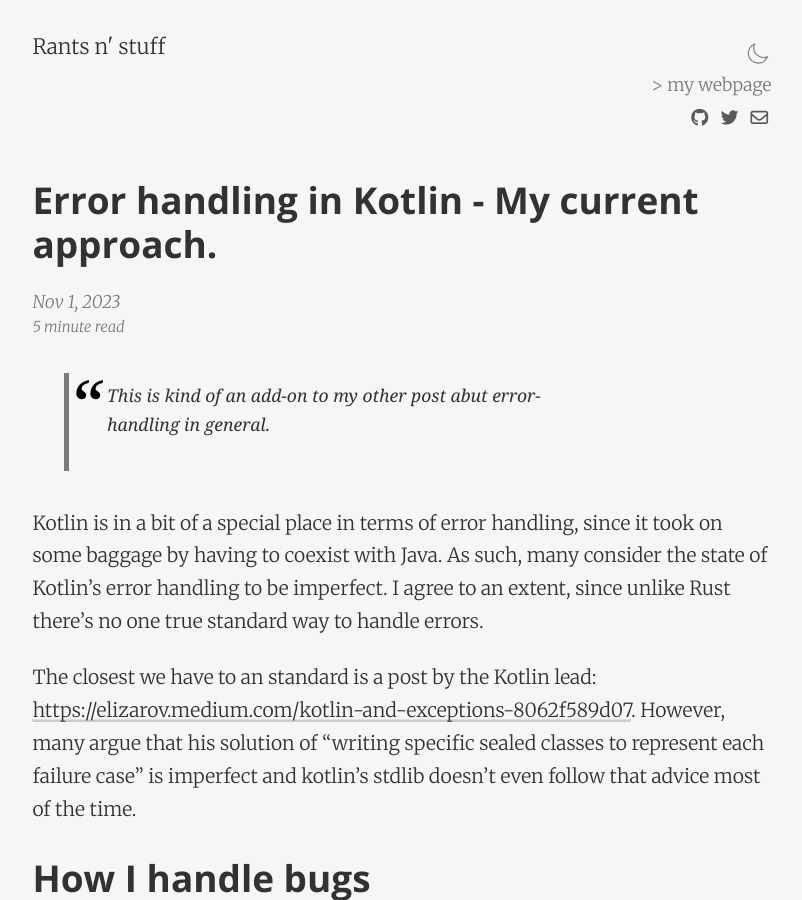
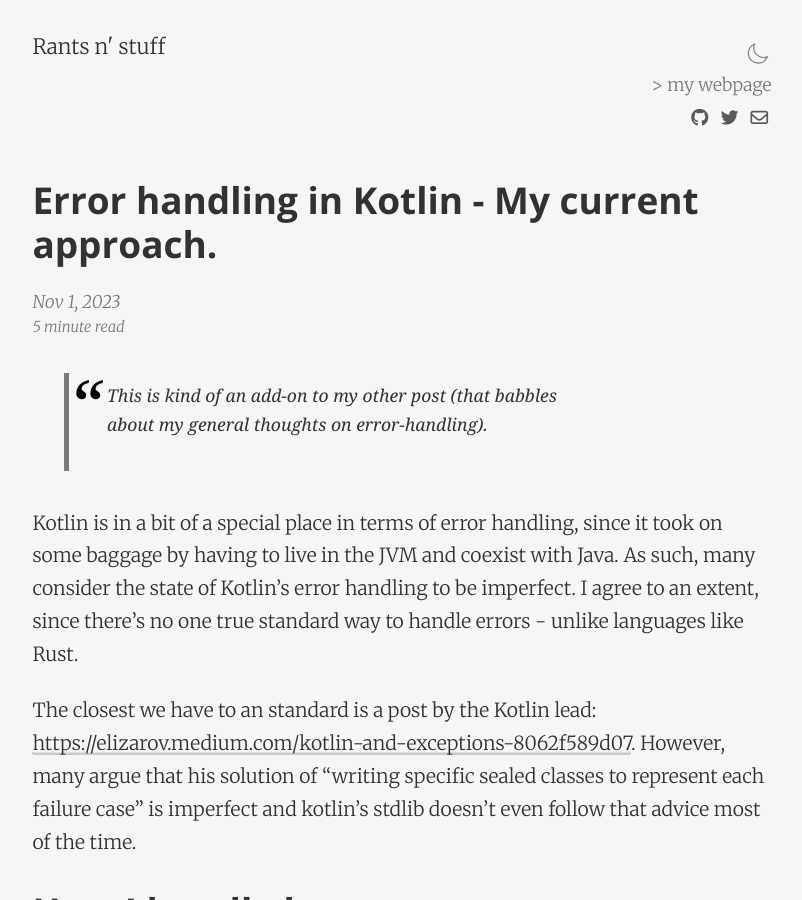
Before and after one commit to dcostap/personal-blog, a Jekyll site: the page built from _programming-notes/2023-11-01-error-handling-in-kotlin.md, in a window 1280 px wide and 900 px high. Shown: the whole window, without its empty margins (238-1040 px from the left). Built offline with Jekyll 4.4.1, drawn with Linux system fonts in a browser that asks for light colours; nearby versions of some CDN libraries.

Commit message:
Update 2023-11-01-error-handling-in-kotlin.md

```diff
--- a/_programming-notes/2023-11-01-error-handling-in-kotlin.md
+++ b/_programming-notes/2023-11-01-error-handling-in-kotlin.md
@@ -3,10 +3,10 @@ layout:     post
 title:      "Error handling in Kotlin - My current approach."
 ---
 
-> This is kind of an add-on to my other post abut error-handling in general.
+> This is kind of an add-on to my other post (that babbles about my general thoughts on error-handling).
 
-Kotlin is in a bit of a special place in terms of error handling, since it took on some baggage by having to coexist with Java.
-As such, many consider the state of Kotlin's error handling to be imperfect. I agree to an extent, since unlike Rust there's no one true standard way to handle errors.
+Kotlin is in a bit of a special place in terms of error handling, since it took on some baggage by having to live in the JVM and coexist with Java.
+As such, many consider the state of Kotlin's error handling to be imperfect. I agree to an extent, since there's no one true standard way to handle errors - unlike languages like Rust.
 
 The closest we have to an standard is a post by the Kotlin lead: [https://elizarov.medium.com/kotlin-and-exceptions-8062f589d07]().
 However, many argue that his solution of "writing specific sealed classes to represent each failure case" is imperfect and kotlin's stdlib doesn't even follow that advice most of the time.
```
